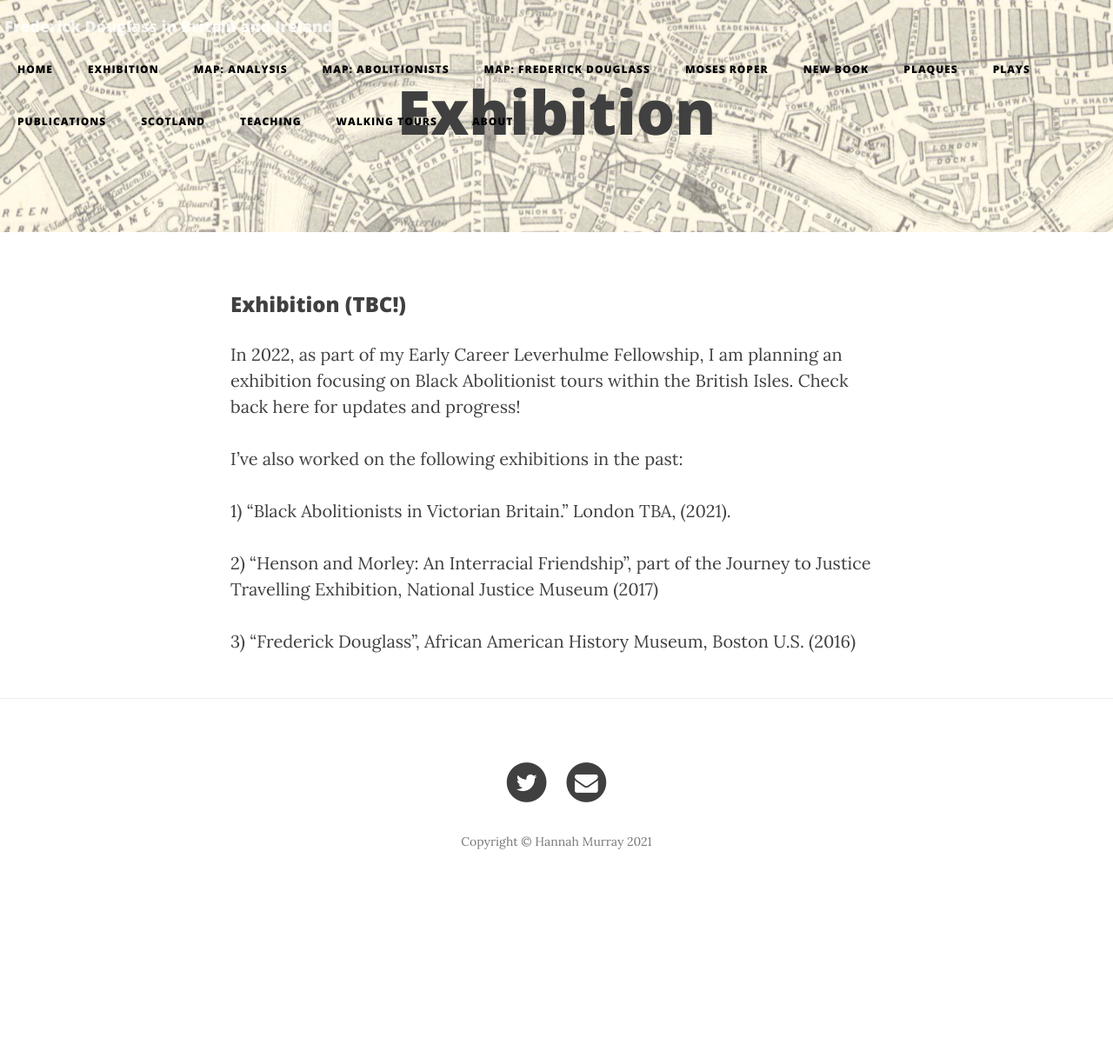
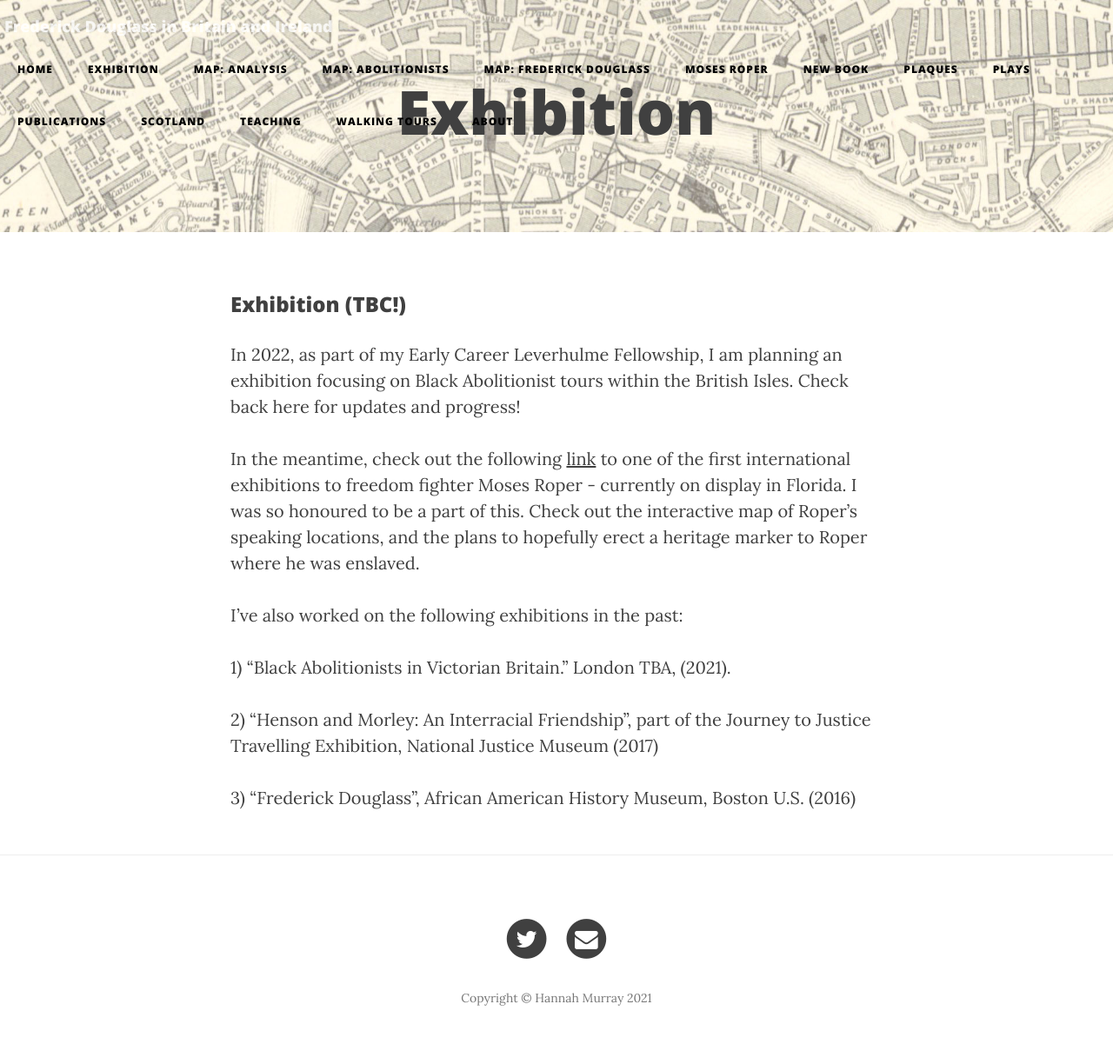
Before and after one commit to FDUK/fduk.github.io, a Jekyll site: the page built from Exhibition.md, in a window 1280 px wide. Shown: the whole page at 87% size. Built offline with Jekyll 4.4.1, drawn with Linux system fonts in a browser that asks for light colours; nearby versions of some CDN libraries; before the commit the page ends 1044 px from its top, so only the background shows below that.

Commit message:
Update Exhibition.md

```diff
--- a/Exhibition.md
+++ b/Exhibition.md
@@ -8,6 +8,8 @@
 
 In 2022, as part of my Early Career Leverhulme Fellowship, I am planning an exhibition focusing on Black Abolitionist tours within the British Isles. Check back here for updates and progress!
 
+In the meantime, check out the following [link](https://t.e2ma.net/webview/knaksw/bdf9759bfc14744a47efde8e9370689d) to one of the first international exhibitions to freedom fighter Moses Roper - currently on display in Florida. I was so honoured to be a part of this. Check out the interactive map of Roper's speaking locations, and the plans to hopefully erect a heritage marker to Roper where he was enslaved.
+
 I've also worked on the following exhibitions in the past:
 
 1) "Black Abolitionists in Victorian Britain." London TBA, (2021).
```
